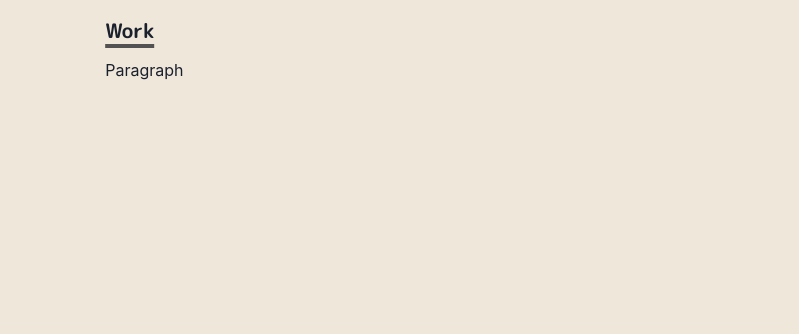
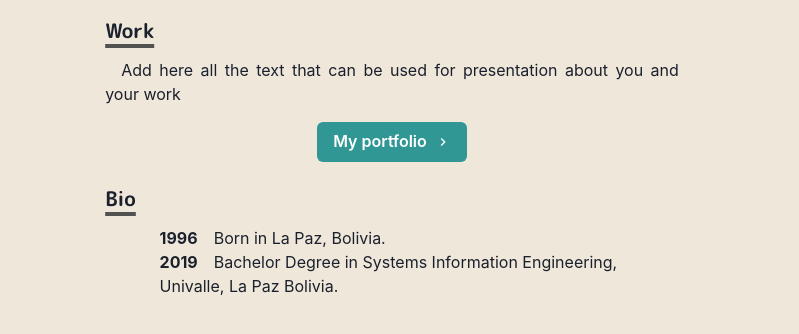
Before and after one commit to jhimy-michel/jmichel, a Next.js app: page / in a window 1280 px wide. Shown: the part 204-538 px from the top of the page, without its empty margins (248-1047 px from the left). Built offline with nearby package versions, Linux system fonts and the light colour scheme.

Commit message:
adding bio section

```diff
--- /dev/null
+++ b/components/bio.js
@@ -0,0 +1,12 @@
+import { Box } from '@chakra-ui/react'
+import styled from '@emotion/styled'
+
+export const BioSection = styled(Box)`
+  padding-left: 3.4em;
+  text-ident: -3.4em;
+`
+
+export const BioYear = styled.span`
+  font-weight: bold;
+  margin-right: 1em;
+`
--- a/components/paragraph.js
+++ b/components/paragraph.js
@@ -0,0 +1,8 @@
+import styled from '@emotion/styled'
+
+const Paragraph = styled.p`
+  text-align: justify;
+  text-indent: 1em;
+`
+
+export default Paragraph
--- a/pages/index.js
+++ b/pages/index.js
@@ -3,9 +3,14 @@
   Box,
   Heading,
   Image,
-  useColorModeValue
+  useColorModeValue,
+  Button
 } from '@chakra-ui/react'
+import NextLink from 'next/link'
 import Section from '../components/section'
+import Paragraph from '../components/paragraph'
+import { ChevronRightIcon } from '@chakra-ui/icons'
+import { BioSection, BioYear } from '../components/bio'
 
 const Home = () => {
   return (
@@ -49,7 +54,31 @@
         <Heading as="h3" variant="section-title">
           Work
         </Heading>
-        <p>Paragraph</p>
+        <Paragraph>
+          Add here all the text that can be used for presentation about you and
+          your work
+        </Paragraph>
+        <Box align="center" my={4}>
+          <NextLink href="/works">
+            <Button rightIcon={<ChevronRightIcon />} colorScheme="teal">
+              My portfolio
+            </Button>
+          </NextLink>
+        </Box>
+      </Section>
+      <Section delay={0.2}>
+        <Heading as="h3" variant="section-title">
+          Bio
+        </Heading>
+        <BioSection>
+          <BioYear>1996</BioYear>
+          Born in La Paz, Bolivia.
+        </BioSection>
+        <BioSection>
+          <BioYear>2019</BioYear>
+          Bachelor Degree in Systems Information Engineering, Univalle, La Paz
+          Bolivia.
+        </BioSection>
       </Section>
     </Container>
   )
```
